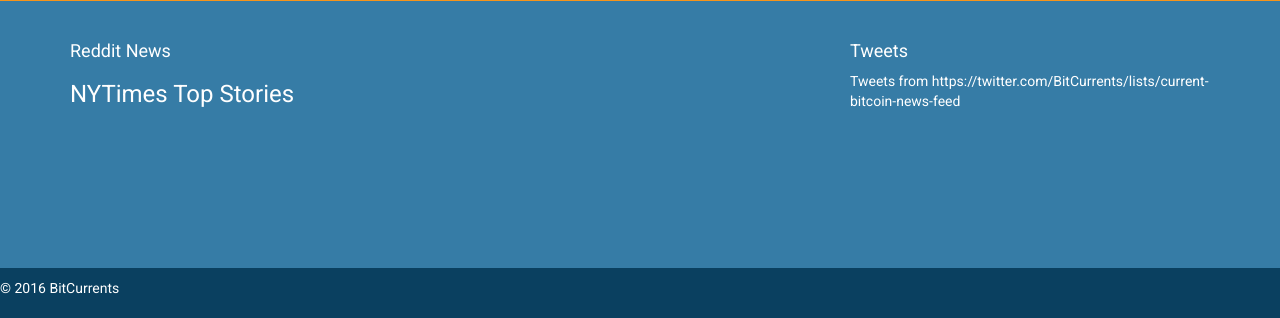
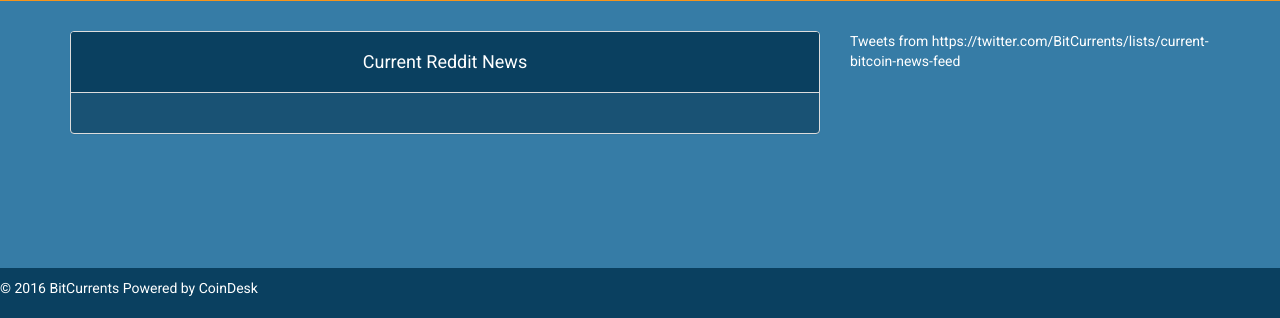
Before and after one commit to dpetro07/exampleCurrents, a PHP site: page / in a window 1280 px wide. Shown: the part 482-800 px from the top of the page. Run offline with PHP 8.4, Linux system fonts and the light colour scheme; some libraries are stand-ins or nearby versions.

Commit message:
removed non working nytimes code, updated footed, encapsulated reddit news in panel to give page more of a material design feel

```diff
--- a/css/styles.css
+++ b/css/styles.css
@@ -60,6 +60,18 @@ input[type="text"] {
 
  .mainContent * {
   color: white;
+ }
+
+ .panel {
+  background-color: #195274;
+ }
+
+ .panel-default > .panel-heading {
+  background-color: #0a4060;
+ }
+
+ .newsTitle {
+  text-align: center;
  }
 
  body {
--- a/index.html
+++ b/index.html
@@ -27,9 +27,9 @@
     <div class="row-fluid">
       <div class="col-md-2 col-sm-3">
         <div class="bitPrice">
-          <h3>
+          <h4>
             Current Price
-          </h3>
+          </h4>
           <h4>
             <span id="currentPriceUSD">
 
@@ -78,7 +78,7 @@
       </div>
       <div class="col-md-3 col-sm-9 col-sm-offset-3 col-md-offset-0">
         <div class="priceConverter">
-          <h3>Currency Converter</h3>
+          <h4>Currency Converter</h4>
           <input type="text" class="form-control decimal" placeholder="Bitcoin" id="bitCoinStarting" value="">
           <input type="text" class="form-control decimal" placeholder="Currency" id="realCurrency" value="">
           <div class="btn-group">
@@ -100,7 +100,12 @@
 
   <div class="row">
     <div class="col-md-8 news">
-      <h4>Reddit News</h4>
+
+
+      <div class="panel panel-default">
+        <div class="panel-heading">
+          <h4 class="newsTitle">Current Reddit News</h4></div>
+        <div class="panel-body">
           <section id="reddit" class='reddit single'>
             <header>
 
@@ -116,25 +121,30 @@
               </section>
               <section class="combined">
               </section>
-       <div id="masthead">
-      <H3> NYTimes Top Stories</H3>
-    </div>
-     <div id="output">
 
-      <div class="row header">
         </div>
       </div>
     </div>
     <div class="col-md-4 tweets">
-      <h4>Tweets</h4>
       <a class="twitter-timeline" href="https://twitter.com/BitCurrents/lists/current-bitcoin-news-feed" data-widget-id="682335870863605763">Tweets from https://twitter.com/BitCurrents/lists/current-bitcoin-news-feed</a>
-        <script>!function(d,s,id){var js,fjs=d.getElementsByTagName(s)[0],p=/^http:/.test(d.location)?'http':'https';if(!d.getElementById(id)){js=d.createElement(s);js.id=id;js.src=p+"://platform.twitter.com/widgets.js";fjs.parentNode.insertBefore(js,fjs);}}(document,"script","twitter-wjs");</script>
+      <script>
+      ! function(d, s, id) {
+        var js, fjs = d.getElementsByTagName(s)[0],
+          p = /^http:/.test(d.location) ? 'http' : 'https';
+        if (!d.getElementById(id)) {
+          js = d.createElement(s);
+          js.id = id;
+          js.src = p + "://platform.twitter.com/widgets.js";
+          fjs.parentNode.insertBefore(js, fjs);
+        }
+      }(document, "script", "twitter-wjs");
+      </script>
     </div>
   </div>
 </div>
 
 <footer>
-  <p>&copy; 2016 BitCurrents</p>
+  <p>&copy; 2016 BitCurrents Powered by CoinDesk</p>
 </footer>
 </div>
 <!-- /container -->
@@ -153,7 +163,6 @@
   <script type="text/javascript" src="js/coindeskAPIHistorical.js"></script>
   <script type="text/javascript" src="js/googleCharts.js"></script>
   <script type="text/javascript" src='js/reddit.js'></script>
-  <script type="text/javascript" src="js/nytimes.js"></script>
   <script type="text/javascript" src="js/bootbox.min.js"></script>
   <!-- Latest compiled and minified JavaScript -->
   <script type="text/javascript" src="https://maxcdn.bootstrapcdn.com/bootstrap/3.3.6/js/bootstrap.min.js">
--- a/js/nytimes.js
+++ /dev/null
@@ -1,64 +0,0 @@
-// var articles = 0;
-// var maxArticles = 7;
-
-
-
-
-// $.Ajax(
-
-//     'type': 'GET',
-//     'url': 'http://api.nytimes.com/svc/search/v2/articlesearch.json',
-//     data: {
-//         'fq': "bitcoin&begin_date=20080101&end_date=20150101",
-//         'response-format': "json",
-//         'api-key': "27a6b42078d85e9fd9743e17ce52db9c:4:73801956",
-//         'callback': 'svc_search_v2_articlesearch'
-//     }),
-//         success: function createNY(nyTimesData) {
-//             $.each{
-//                 nyTimesData.data.children,
-//                 function (i, giveMe){
-//                     var url = ''
-//                     if (giveMe.docs.web_url <= maxArticles){
-//                         articles++;
-//                         url+= giveMe.data.web_url;
-//                     }
-//                     $("#test").append(url);
-
-//                 }
-
-//             }
-
-
-//     }
-// });
-
-// $.ajax({
-//     url: "http://otter.topsy.com/urlinfo.js?url=http://www.nytimes.com",
-//     dataType: 'jsonp',
-//     success: function(results){
-//         var title = results.response.oneforty;
-//         var numTweets = results.response.trackback_total;
-//         $('#results').append(title + ' has ' + numTweets + ' tweets.');
-//     }
-// });
-
-$.ajax({
-  //url:'http://api.nytimes.com/svc/search/v2/articlesearch.json?&q=bitcoin&begin_date='+ startingDate+'&end_date=2'+endingDate+'&api-key=27a6b42078d85e9fd9743e17ce52db9c:4:73801956'
-  //url: 'http://api.nytimes.com/svc/search/v2/articlesearch.json?&q=bitcoin&begin_date=20100101&end_date=20140101&api-key=27a6b42078d85e9fd9743e17ce52db9c:4:73801956',
-  dataType: 'json',
-  success: function(resp){
-    console.log(resp.response.docs.length)
-    for (var i = 0; i < resp.response.docs.length; i++) {
-      $("#output").append('<div class="row movie">');
-      $("#output").append('<div class="col-md-3 title"><img src="http://www.nytimes.com/' + resp.response.docs[i].multimedia[0].url +'">' + '</div>');
-      $("#output").append('<div class="col-md-3 title">' + resp.response.docs[i].headline.main + '</div>');
-      $("#output").append('<div class="col-md-6 teaser">'  + resp.response.docs[i].lead_paragraph  + ' <a href="' + resp.response.docs[i].web_url + '"> More </a>');
-      $("#output").append('</div>');
-      $("#output").append('</div>');
-    }
-  },
-  error: function( req, status, err ) {
-    console.log( 'something went wrong', status, err );
-  }
-});
```
Lines whose indentation alone changed are shown as unchanged.
